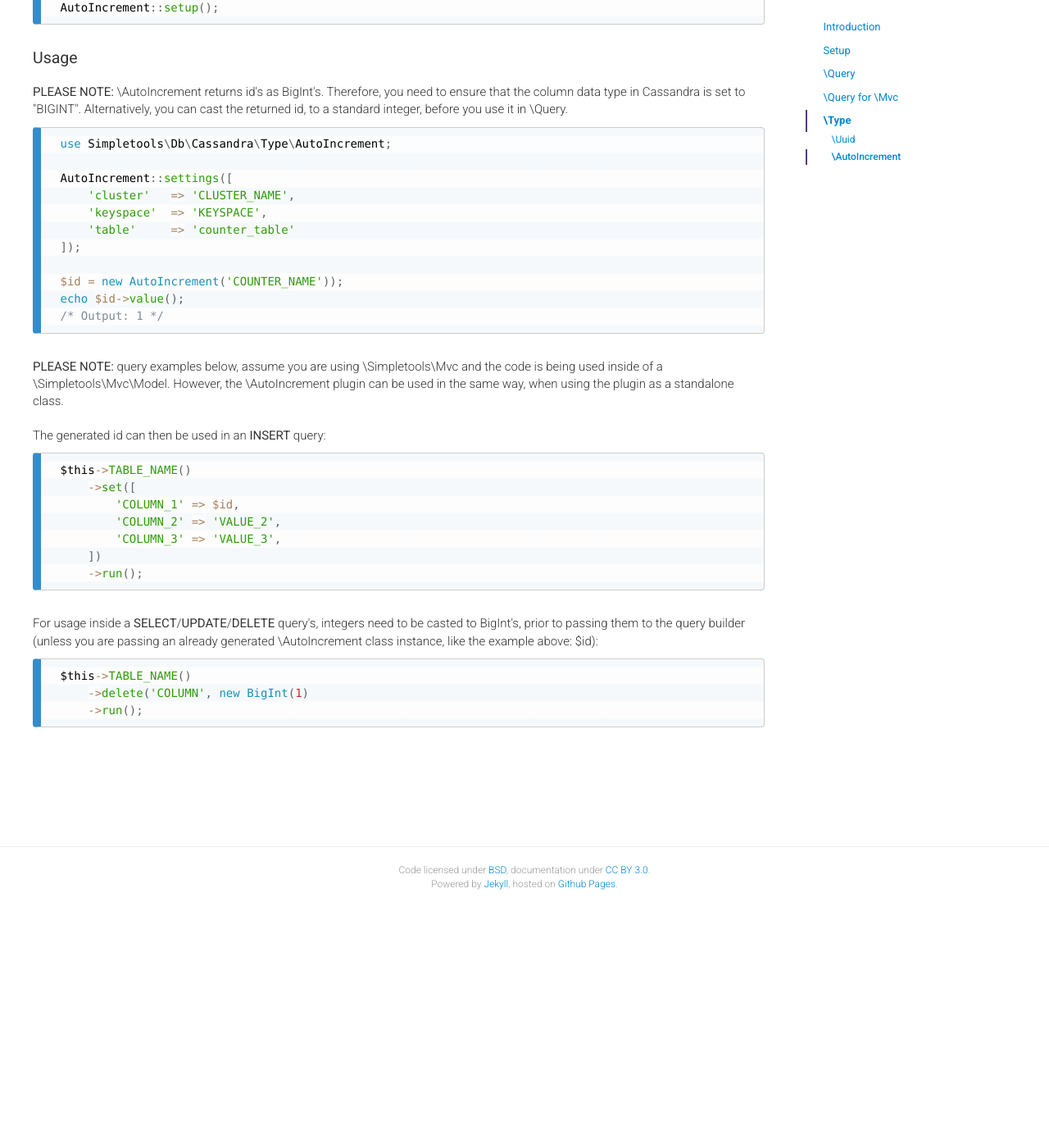
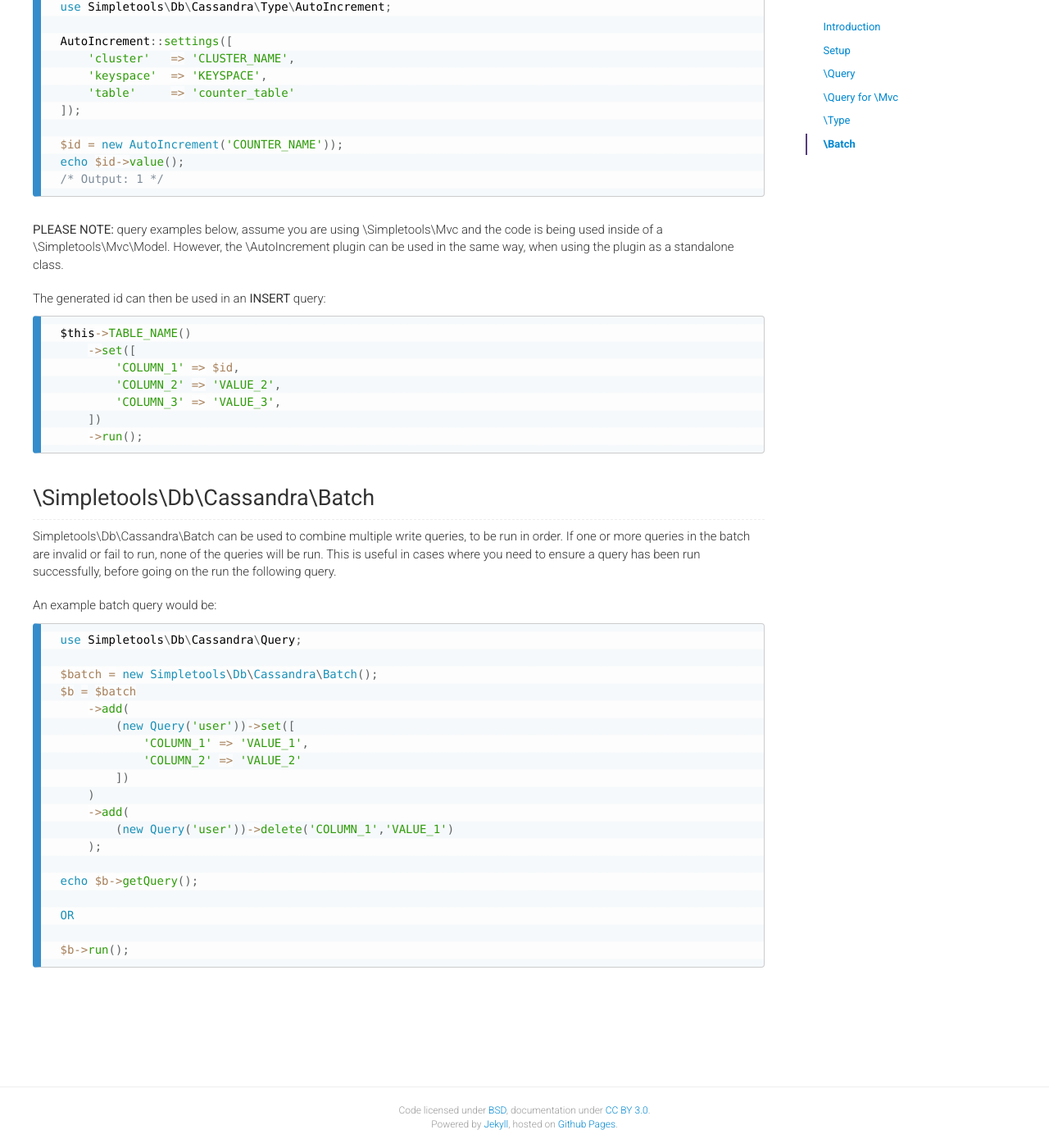
Before and after one commit to getsimpletools/getsimpletools.github.io, a Jekyll site: the page built from getting-started/cassandra.html, in a window 1280 px wide and 1400 px high, scrolled down 8306 px. Shown: the whole window at 82% size. Built offline with Jekyll 4.4.1, drawn with Linux system fonts in a browser that asks for light colours; nearby versions of some CDN libraries; before the commit the page ends 9413 px from its top, so only the background shows below that; some of the changed text lies outside the part shown.

Commit message:
Batch queries

```diff
--- a/getting-started/cassandra.html
+++ b/getting-started/cassandra.html
@@ -402,14 +402,6 @@
 	])
 	->run();
 </code></pre>
-
-						<p>
-							For usage inside a <b>SELECT</b>/<b>UPDATE</b>/<b>DELETE</b> query's, UUID's need to be prepared, prior to passing them to the query builder (unless you are passing an already generated \Uuid class instance, like the example above: $uuid):
-						</p>
-						<pre class="line-php"><code class="language-php">$this->TABLE_NAME()
-	->delete('COLUMN', new Uuid('UUID_STRING'))
-	->run();
-</code></pre>
 					</div>
 
 					<h2 id="autoincrement">\Simpletools\Db\Cassandra\Type\AutoIncrement</h2>
@@ -461,13 +453,37 @@
 	])
 	->run();
 </code></pre>
+					</div>
+				</section>
+				<section id="batch" class="group">
+					<h2 id="uuid">\Simpletools\Db\Cassandra\Batch</h2>
+					<p>
+						Simpletools\Db\Cassandra\Batch can be used to combine multiple write queries, to be run in order. If one or more queries in the batch are invalid or fail to run, none of the queries will be run. This is useful in cases where you need to ensure a query has been run successfully, before going on the run the following query.
+					</p>
 
+					<div class="subgroup">
 						<p>
-							For usage inside a <b>SELECT</b>/<b>UPDATE</b>/<b>DELETE</b> query's, integers need to be casted to BigInt's, prior to passing them to the query builder (unless you are passing an already generated \AutoIncrement class instance, like the example above: $id):
+							An example batch query would be:
 						</p>
-						<pre class="line-php"><code class="language-php">$this->TABLE_NAME()
-	->delete('COLUMN', new BigInt(1)
-	->run();
+						<pre class="line-php"><code class="language-php">use Simpletools\Db\Cassandra\Query;
+
+$batch = new Simpletools\Db\Cassandra\Batch();
+$b = $batch
+    ->add(
+        (new Query('user'))->set([
+            'COLUMN_1' => 'VALUE_1',
+            'COLUMN_2' => 'VALUE_2'
+        ])
+    )
+    ->add(
+        (new Query('user'))->delete('COLUMN_1','VALUE_1')
+    );
+
+echo $b->getQuery();
+
+OR
+
+$b->run();
 </code></pre>
 					</div>
 				</section>
@@ -516,6 +532,9 @@
 								<li><a href="#autoincrement">\AutoIncrement</a></li>
 							</ul>
 						</li>
+						<li>
+							<a href="#batch" target="_self">\Batch</a>
+						</li>
 					</ul>
 				</nav>
 			</div>
```
